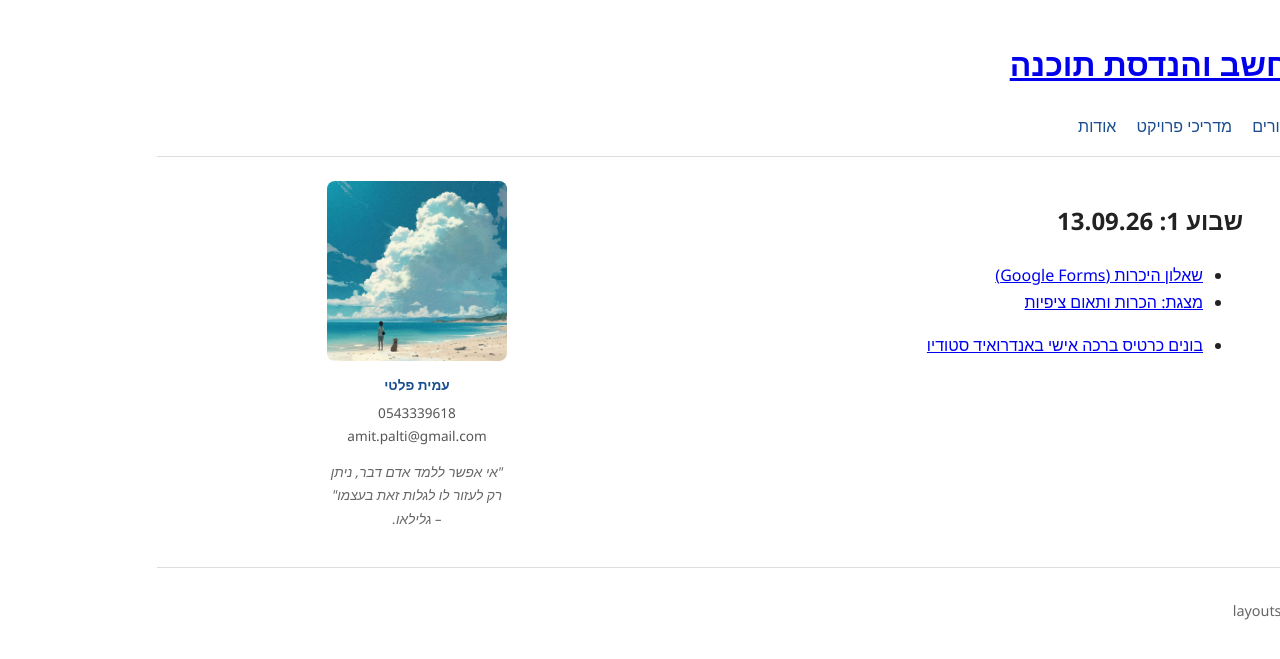
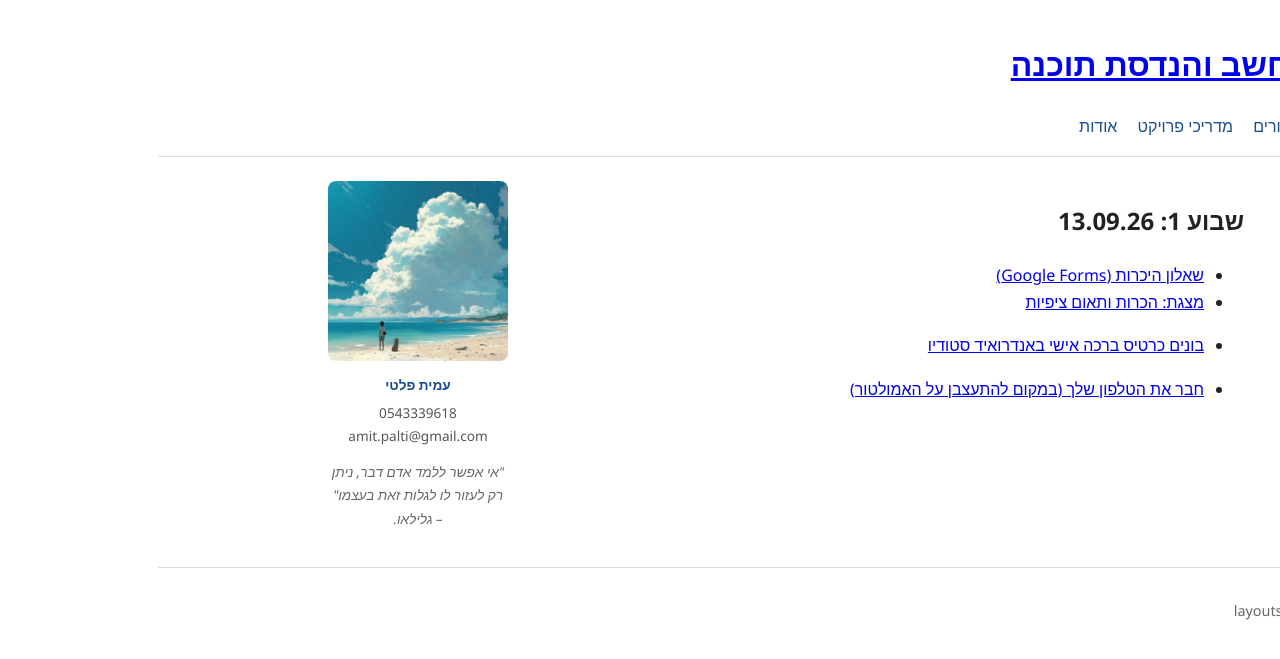
Before and after one commit to megidocs/amit4change, a Jekyll site: the page built from students/kita-yb/syllabus/week-01/index.md, in a window 1280 px wide. Shown: the top 659 px of the page. Built offline with Jekyll 4.4.1, drawn with Linux system fonts in a browser that asks for light colours.

Commit message:
Add files via upload

```diff
--- a/students/kita-yb/syllabus/week-01/index.md
+++ b/students/kita-yb/syllabus/week-01/index.md
@@ -10,3 +10,4 @@ permalink: /students/kita-yb/syllabus/week-01/
 - [מצגת: הכרות ותאום ציפיות](REPLACE_ME)
 - <!-- TODO: להחליף בקישור פנימי לאחר ייבוא המדריך אל guides/android-for-dummies/ -->
   [בונים כרטיס ברכה אישי באנדרואיד סטודיו](https://claude.ai/public/artifacts/c7b76e8a-5da5-4759-8228-ab9fd14e3725)
+- [חבר את הטלפון שלך (במקום להתעצבן על האמולטור)](https://claude.ai/public/artifacts/97656af9-c0b8-461a-8bc1-92c9440d64a1)
```
